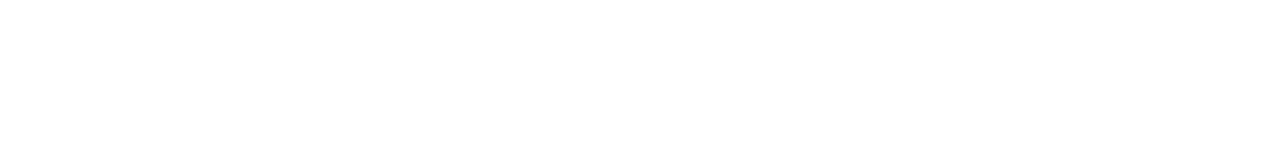
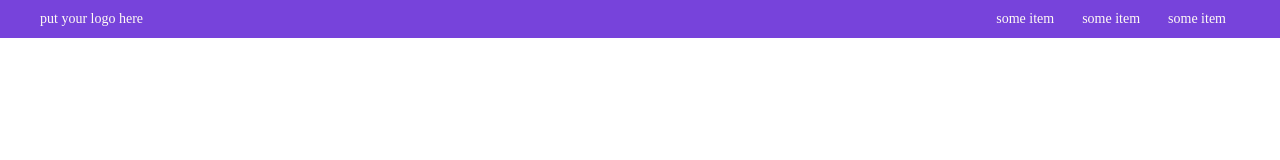
Before and after one commit to kodainbluff/test, a plain HTML site: page index.html in a window 1280 px wide. Drawn offline with Linux system fonts and the light colour scheme.

Commit message:
add header

```diff
--- a/index.html
+++ b/index.html
@@ -7,6 +7,17 @@
     <link rel="stylesheet" href="css/imports.css">
 </head>
 <body>
-
+    <header class='header'>
+        <div class="wrap">
+            <h1 class="logo">
+                put your logo here
+            </h1>
+            <ul class="list">
+                <li class="item">some item</li>
+                <li class="item">some item</li>
+                <li class="item">some item</li>
+            </ul>
+        </div>
+    </header>
 </body>
 </html>
--- /dev/null
+++ b/scss/header.scss
@@ -0,0 +1,35 @@
+.header {
+
+    background-color: #7743DB ;
+    color:  #FFFBF5;
+
+    .wrap {
+
+        display: flex;
+        align-items: center;
+        justify-content: space-between;
+        max-width: 1200px;
+        margin: 0 auto;
+
+        .logo {
+
+        }
+
+        .list {
+
+            display: flex;
+
+            .item {
+
+                padding: 12px 14px;
+                cursor: pointer;
+
+                &:hover {
+
+                    background-color: #C3ACD0;
+
+            }
+            }
+        }
+    }
+}
--- a/scss/imports.scss
+++ b/scss/imports.scss
@@ -1 +1,2 @@
 @import "normalize.css" all;
+@import "header.css" all;
```
Also changed, not shown: css/header.css (added), css/imports.css.
